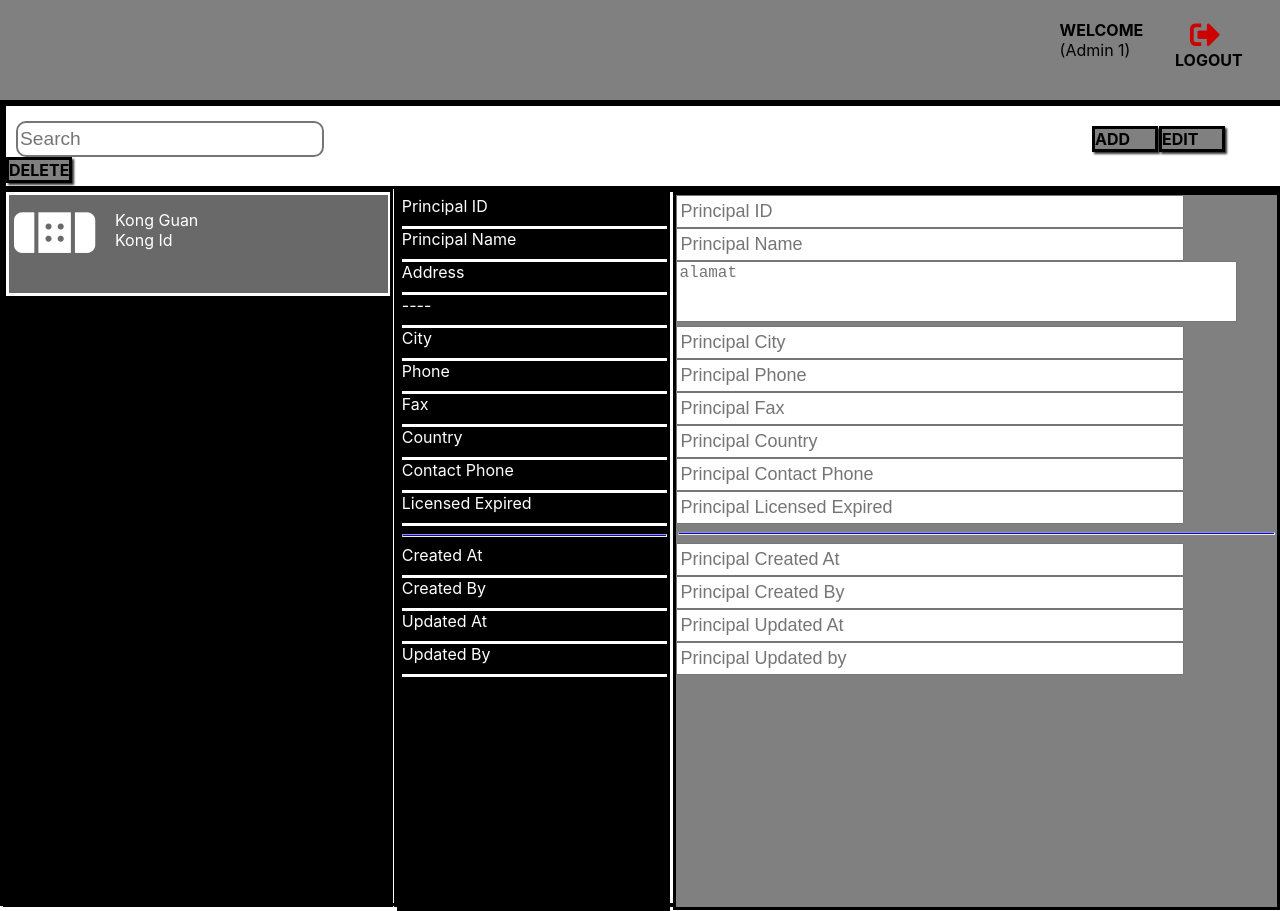
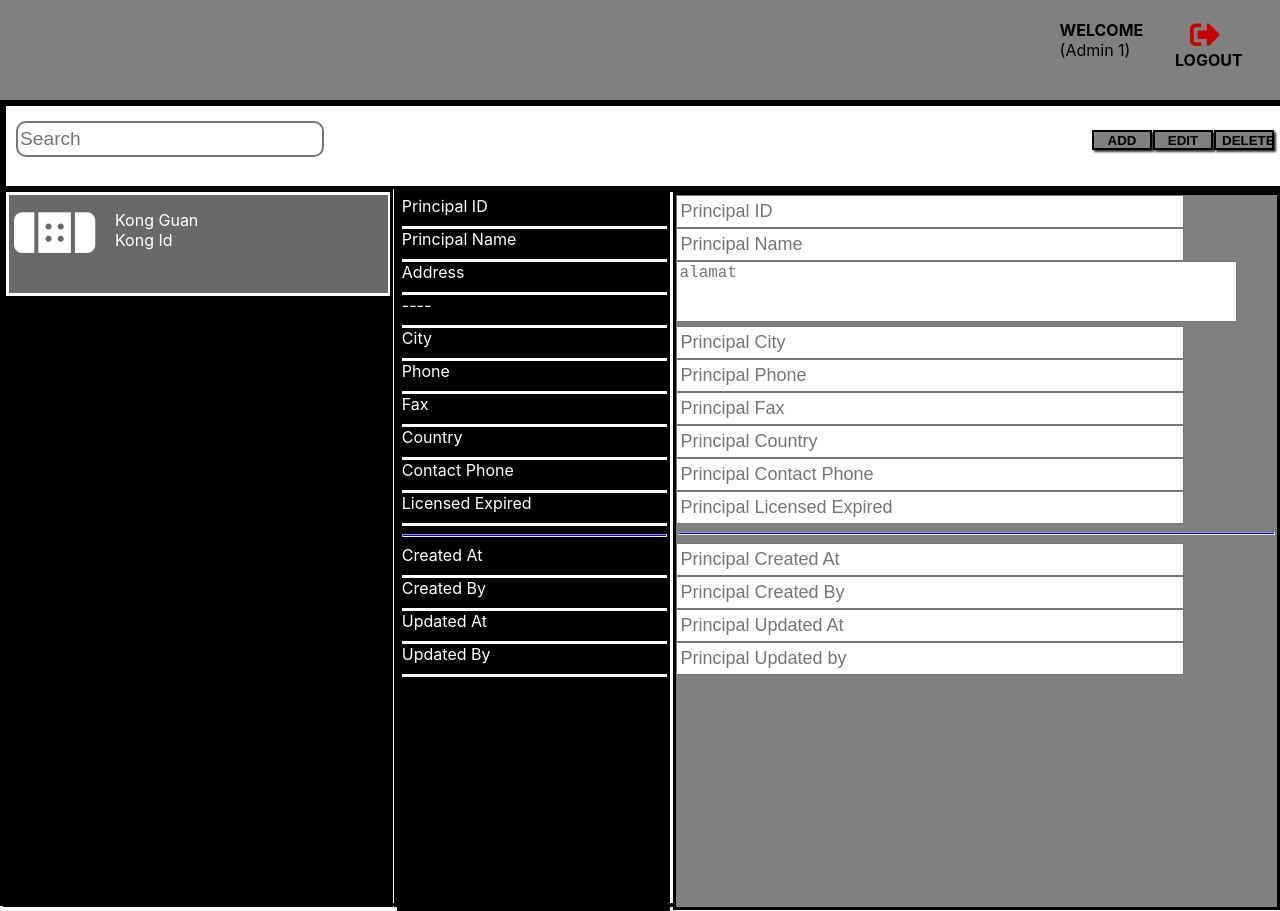
Before and after one commit to ericfrandika/ProjectSebulan, a React (Create React App) app: page /principal in a window 1280 px wide. Built offline with nearby package versions, Linux system fonts and the light colour scheme.

Commit message:
tanggal 01-03-2020

```diff
--- a/src/page/customer/customer.js
+++ b/src/page/customer/customer.js
@@ -97,13 +97,13 @@ class Customer extends Component {
                     <hr style={{backgroundColor:"blue" ,width:"99%" ,height:"1px"}}/>
                     <div>
                     {/* -------------------------------------- nanti di for ini---------------------------------- */}
-                    <select className="prinForm" id="StudentGender" name="prinName" style={{height:"33px"}} onChange={this.setValue}>
+                    <select className="prinForm"  name="prinName" style={{height:"33px"}} onChange={this.setValue}>
                         <option>Principal name</option>
                     </select>
                     </div>
                     <div>
                     {/* -------------------------------------- nanti di for ini---------------------------------- */}
-                    <select className="prinForm" id="StudentGender" name="disName" style={{height:"33px"}} onChange={this.setValue}>
+                    <select className="prinForm"  name="disName" style={{height:"33px"}} onChange={this.setValue}>
                         <option>Distributor name</option>
                     </select>
                     </div>
--- a/src/page/distributor/distributor.js
+++ b/src/page/distributor/distributor.js
@@ -12,9 +12,9 @@ class Distributor extends Component {
          <div className="bodyPrin">
                 <div className="prinAtas">
                 <InputPrin className="SeacrhPrin" name="searchDis" onChange={this.setValue} placeholder="Search"></InputPrin>
-                <LabelPrin className="crudPrin">ADD</LabelPrin>
-                <LabelPrin className="crudPrin">EDIT</LabelPrin>
-                <LabelPrin className="crudPrin">DELETE</LabelPrin>
+                <button className="crudPrin">ADD</button>
+                <button className="crudPrin">EDIT</button>
+                <button className="crudPrin">DELETE</button>
                 </div>
 
                 <div className="prinKiri">
--- a/src/page/principal/principal.js
+++ b/src/page/principal/principal.js
@@ -13,9 +13,9 @@ class Principal extends Component {
             <div className="bodyPrin">
                 <div className="prinAtas">
                 <InputPrin className="SeacrhPrin" name="searchPrin" onChange={this.setValue} placeholder="Search"></InputPrin>
-                <LabelPrin className="crudPrin">ADD</LabelPrin>
-                <LabelPrin className="crudPrin">EDIT</LabelPrin>
-                <LabelPrin className="crudPrin">DELETE</LabelPrin>
+                <button className="crudPrin">ADD</button>
+                <button className="crudPrin">EDIT</button>
+                <button className="crudPrin">DELETE</button>
                 </div>
 
                 <div className="prinKiri">
@@ -71,7 +71,7 @@ class Principal extends Component {
                     <InputPrin  type="text" className="prinForm" name="prinName" onChange={this.setValue} placeholder="Principal Name" ></InputPrin>
                     </div>
                     <div>
-                    <textarea className="prinAlamat" name="prinAlamat" rows="4" cols="54" placeholder="alamat" onChange={this.setValue}></textarea>
+                    <textarea className="prinAlamat" name="prinAddress" rows="4" cols="54" placeholder="alamat" onChange={this.setValue}></textarea>
                     </div>
                     <div>
                     <InputPrin  type="text" className="prinForm" name="prinCity" onChange={this.setValue} placeholder="Principal City" ></InputPrin>
@@ -96,7 +96,7 @@ class Principal extends Component {
                     <InputPrin  type="text" className="prinForm" name="princreatedAt" onChange={this.setValue} placeholder="Principal Created At" ></InputPrin>
                     </div>
                     <div>
-                    <InputPrin  type="text" className="prinForm" name="princreatedBy" onChange={this.setValue} placeholder="Principal Created By" ></InputPrin>
+                    <InputPrin  type="text" className="prinForm" name= "princreatedBy" onChange={this.setValue} placeholder="Principal Created By" ></InputPrin>
                     </div>
                     <div>
                     <InputPrin  type="text" className="prinForm" name="prinupdatedAt" onChange={this.setValue} placeholder="Principal Updated At" ></InputPrin>
--- a/src/page/principal/style.css
+++ b/src/page/principal/style.css
@@ -27,6 +27,14 @@
     margin-right: 1px;
     box-shadow: 2px 2px 2px rgba(0,0,0,0.8);
    font-weight: bold;
+}
+.crudPrin:hover{
+    background-color: darkgray;
+}
+.crudPrin:active{
+    background-color: #3A539B;
+    box-shadow: 0 5px #666;
+    transform: translateY(2px);
 }
 
 .prinKiri{
```
